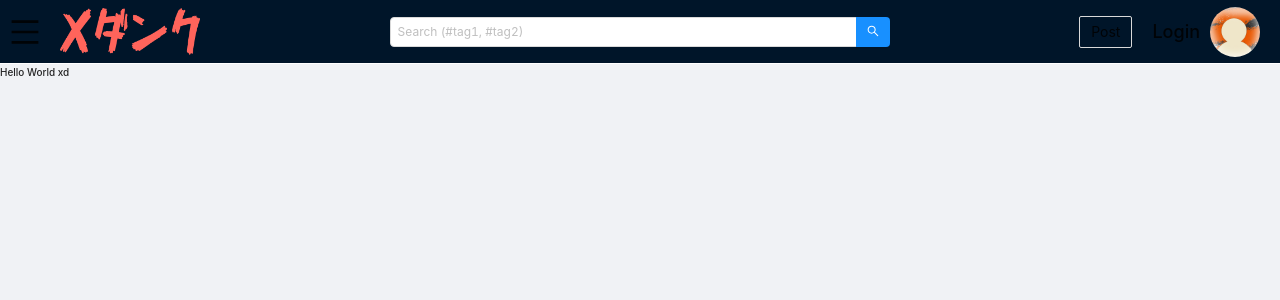
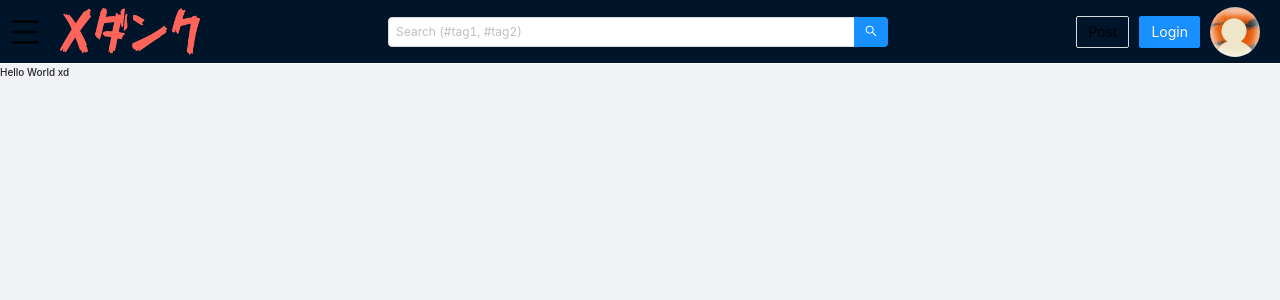
Before and after one commit to BlasmethiaN/XDReacc, a Next.js app: page / in a window 1280 px wide. Shown: the top 300 px of the page. Built offline with nearby package versions, Linux system fonts and the light colour scheme.

Commit message:
LoginBtn

```diff
--- a/src/components/common/Navbar.tsx
+++ b/src/components/common/Navbar.tsx
@@ -29,7 +29,7 @@ const Navbar = () => (
       <Box flex alignItems="center" flexGrow={2} style={{ maxWidth: '500px' }}>
         <SearchBar />
       </Box>
-      <Box flex alignItems="center" flexDirection="row" gap="20px">
+      <Box flex alignItems="center" flexDirection="row" gap="10px">
         <Link href="/testpage">
           <PostButton type="ghost" size="large">
             Post
--- a/src/components/common/Profile.tsx
+++ b/src/components/common/Profile.tsx
@@ -2,6 +2,7 @@ import Box from './Box'
 import React from 'react'
 import styled from 'styled-components'
 import Link from 'next/link'
+import { Button } from 'antd'
 
 const ImgProfile = styled.img`
   height: 50px;
@@ -10,16 +11,13 @@ const ImgProfile = styled.img`
   cursor: pointer;
 `
 
-const H1 = styled.h1`
-  margin: 0;
-  cursor: pointer;
-`
-
 const Profile = () => {
   return (
     <Box flex alignItems="center" gap="10px">
       <Link href="#">
-        <H1>Login</H1>
+        <Button type="primary" size="large">
+          Login
+        </Button>
       </Link>
       <Link href="#">
         <ImgProfile src="/profile_pic.jpg" alt="avatar" />
```
